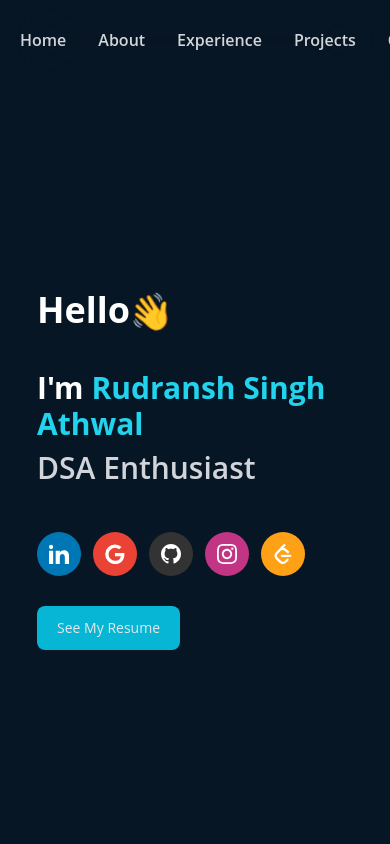
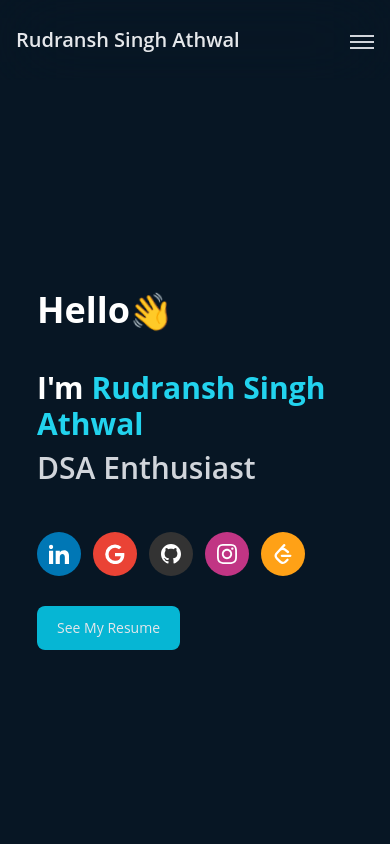
Before and after one commit to Rudransh-Singh-Athwal/Rudransh-Portfolio, a React (Create React App) app: page / in a window 390 px wide. Shown: the top 844 px of the page. Built offline with nearby package versions, Linux system fonts and the light colour scheme.

Commit message:
created a navbar menu for small screens

```diff
--- a/src/components/Navbar.js
+++ b/src/components/Navbar.js
@@ -1,8 +1,18 @@
-// import React from "react";
+import { useState } from "react";
 import { Link } from "react-scroll";
 import "../index.css";
 
 export default function Navbar() {
+  const [isMenuOpen, setIsMenuOpen] = useState(false);
+
+  const toggleMenu = () => {
+    setIsMenuOpen(!isMenuOpen);
+  };
+
+  const closeMenu = () => {
+    setIsMenuOpen(false);
+  };
+
   return (
     <div
       id="navbar"
@@ -11,15 +21,22 @@ export default function Navbar() {
       <nav className="bg-black-800">
         <div className="mx-auto max-w-full px-2 sm:px-6 lg:px-16">
           <div className="relative flex h-20 items-center justify-between">
-            <div className="flex items-center ">
+            <div className="flex items-center">
               <h1 className="text-3xl font-semibold text-gray-200 ml-20 hidden sm:inline">
+                <a href="/" rel="noreferrer">
+                  Rudransh Singh Athwal
+                </a>
+              </h1>
+              {/* Mobile name - smaller and visible on small screens */}
+              <h1 className="text-xl font-semibold text-gray-200 ml-2 sm:hidden">
                 <a href="/" rel="noreferrer">
                   Rudransh Singh Athwal
                 </a>
               </h1>
             </div>
 
-            <div className="absolute inset-y-0 flex items-center pr-2 sm:static sm:inset-auto sm:ml-6">
+            {/* Desktop Menu */}
+            <div className="hidden sm:flex items-center pr-2 sm:static sm:inset-auto sm:ml-6">
               <div className="sm:ml-6 sm:block cursor-pointer">
                 <div className="flex space-x-2 text-base font-semibold">
                   <Link
@@ -61,6 +78,88 @@ export default function Navbar() {
                 </div>
               </div>
             </div>
+
+            {/* Mobile menu button */}
+            <div className="sm:hidden">
+              <button
+                type="button"
+                className="relative inline-flex items-center justify-center rounded-md p-2 text-gray-300 hover:bg-cyan-500 hover:text-white hover:glow focus:outline-none focus:ring-2 focus:ring-inset focus:ring-white"
+                style={{ "--glow-color": "cyan", "--glow-size": "3px" }}
+                aria-controls="mobile-menu"
+                aria-expanded={isMenuOpen}
+                onClick={toggleMenu}
+              >
+                <span className="sr-only">Open main menu</span>
+                {/* Hamburger icon */}
+                <div className="flex flex-col space-y-1 w-6 h-6 justify-center">
+                  <div
+                    className={`h-0.5 w-6 bg-gray-300 transition-transform duration-300 ${
+                      isMenuOpen ? "rotate-45 translate-y-1.5" : ""
+                    }`}
+                  />
+                  <div
+                    className={`h-0.5 w-6 bg-gray-300 transition-opacity duration-300 ${
+                      isMenuOpen ? "opacity-0" : ""
+                    }`}
+                  />
+                  <div
+                    className={`h-0.5 w-6 bg-gray-300 transition-transform duration-300 ${
+                      isMenuOpen ? "-rotate-45 -translate-y-1.5" : ""
+                    }`}
+                  />
+                </div>
+              </button>
+            </div>
+          </div>
+        </div>
+
+        {/* Mobile menu */}
+        <div
+          className={`sm:hidden ${isMenuOpen ? "block" : "hidden"}`}
+          id="mobile-menu"
+        >
+          <div className="space-y-1 px-2 pb-3 pt-2 backdrop-filter backdrop-blur-2xl bg-black bg-opacity-50">
+            <Link
+              to="home"
+              className="text-gray-300 hover:bg-cyan-500 hover:text-white hover:glow block rounded-md px-3 py-2 text-base font-semibold"
+              style={{ "--glow-color": "cyan", "--glow-size": "3px" }}
+              aria-current="page"
+              onClick={closeMenu}
+            >
+              Home
+            </Link>
+            <Link
+              to="about"
+              className="text-gray-300 hover:bg-cyan-500 hover:text-white hover:glow block rounded-md px-3 py-2 text-base font-semibold"
+              style={{ "--glow-color": "cyan", "--glow-size": "3px" }}
+              onClick={closeMenu}
+            >
+              About
+            </Link>
+            <Link
+              to="experience"
+              className="text-gray-300 hover:bg-cyan-500 hover:text-white hover:glow block rounded-md px-3 py-2 text-base font-semibold"
+              style={{ "--glow-color": "cyan", "--glow-size": "3px" }}
+              onClick={closeMenu}
+            >
+              Experience
+            </Link>
+            <Link
+              to="projects"
+              className="text-gray-300 hover:bg-cyan-500 hover:text-white hover:glow block rounded-md px-3 py-2 text-base font-semibold"
+              style={{ "--glow-color": "cyan", "--glow-size": "3px" }}
+              onClick={closeMenu}
+            >
+              Projects
+            </Link>
+            <Link
+              to="contact"
+              className="text-gray-300 hover:bg-cyan-500 hover:text-white hover:glow block rounded-md px-3 py-2 text-base font-semibold"
+              style={{ "--glow-color": "cyan", "--glow-size": "3px" }}
+              onClick={closeMenu}
+            >
+              Contact
+            </Link>
           </div>
         </div>
       </nav>
```
